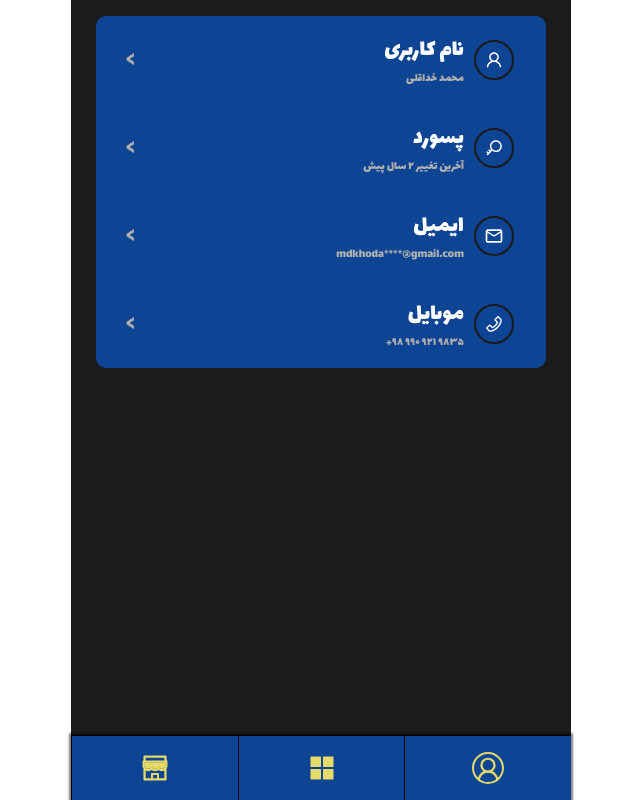
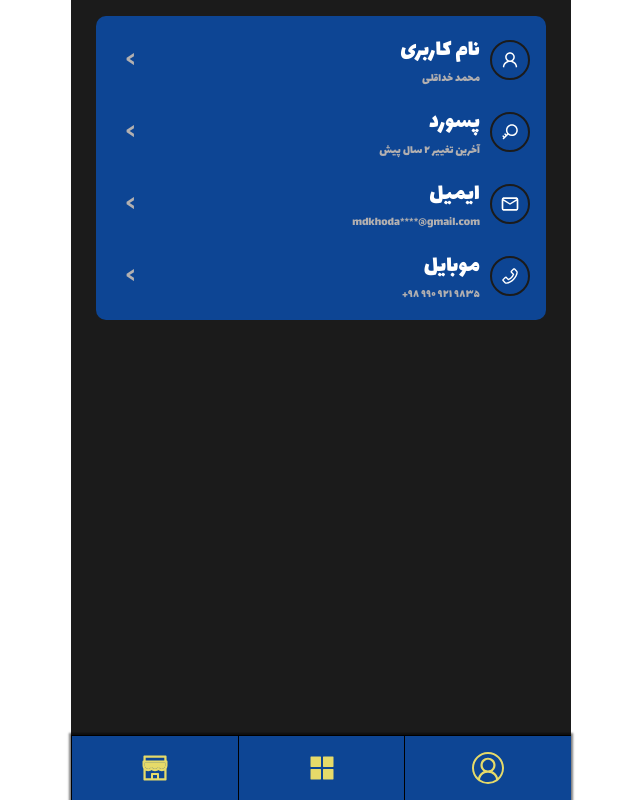
Before and after one commit to MKhodagholi/hokm-online, a React (Create React App) app: page /profile in a window 1280 px wide. Shown: the whole page, without its empty margins (319-959 px from the left). Built offline with nearby package versions, Linux system fonts and the light colour scheme.

Commit message:
42. change size of padding

```diff
--- a/src/pages/Profile/UserInformationStyled.js
+++ b/src/pages/Profile/UserInformationStyled.js
@@ -13,7 +13,7 @@ const UserInformationStyled = styled.div`
   .user-information {
     display: flex;
     align-items: center;
-    padding: 1rem;
+    padding-top: 1rem;
     font-size: 1.5rem;
     width: 100%;
     svg {
@@ -38,6 +38,9 @@ const UserInformationStyled = styled.div`
       left: 30px;
       color: ${({ theme }) => theme.colors.grayColor};
     }
+    &:last-child {
+      padding-bottom: 1rem;
+    }
   }
 `;
 
```
